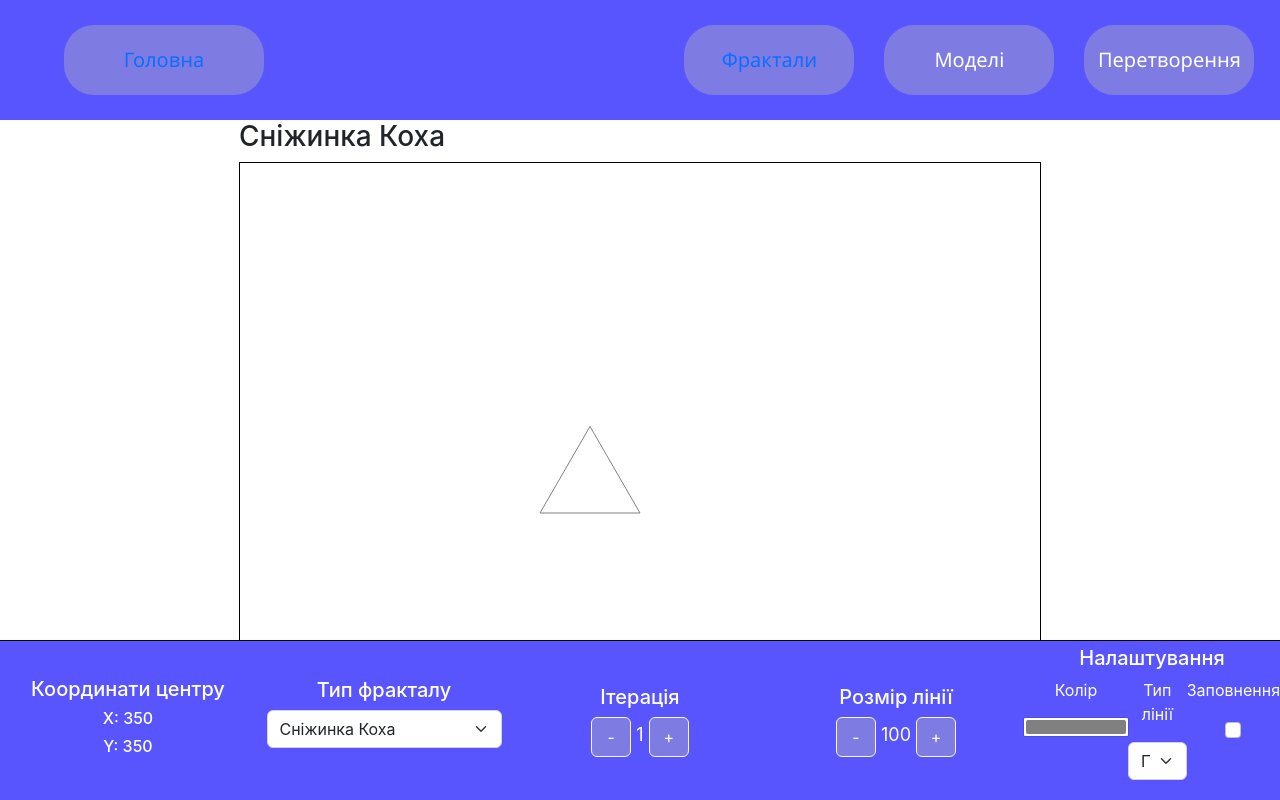
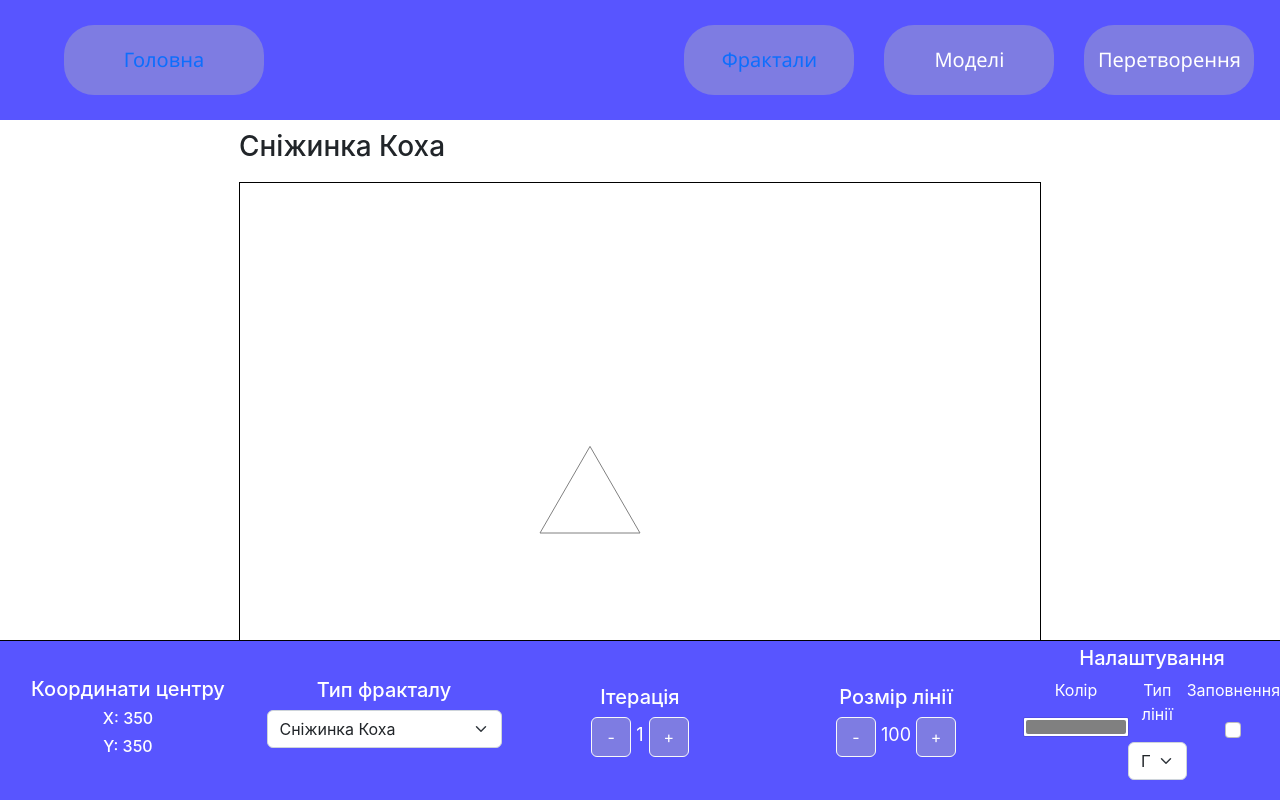
Before and after one commit to fesmjke/computer-graphics, a React (Create React App) app: page /fractals in a window 1280 px wide. Built offline with nearby package versions, Linux system fonts and the light colour scheme.

Commit message:
updated canvas styles

```diff
--- a/src/components/canvas/styles.css
+++ b/src/components/canvas/styles.css
@@ -1,5 +1,10 @@
 
 
 canvas {
+    margin-top: 10px;
     border: 1px solid black;
 }
+
+.canvas > h3{
+    margin-top: 10px;
+}
```
